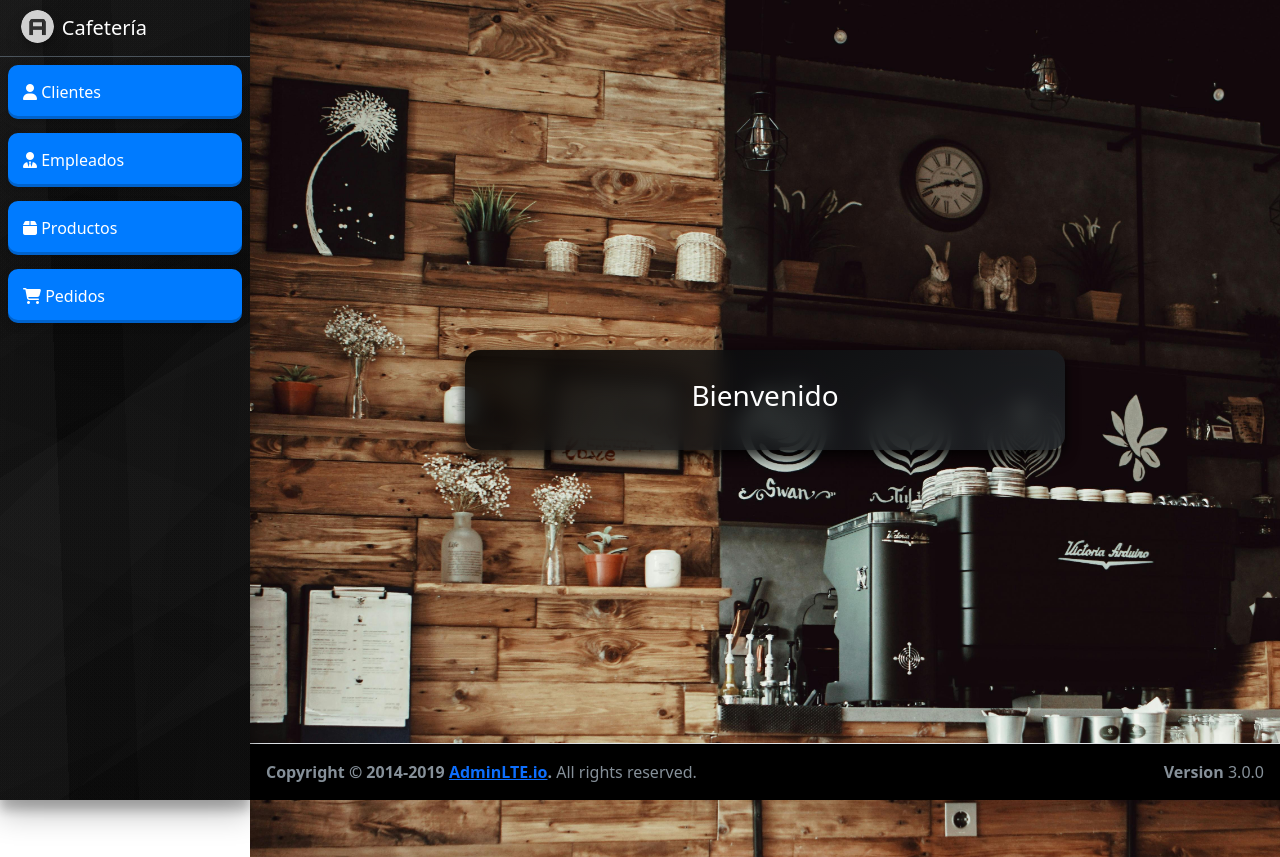
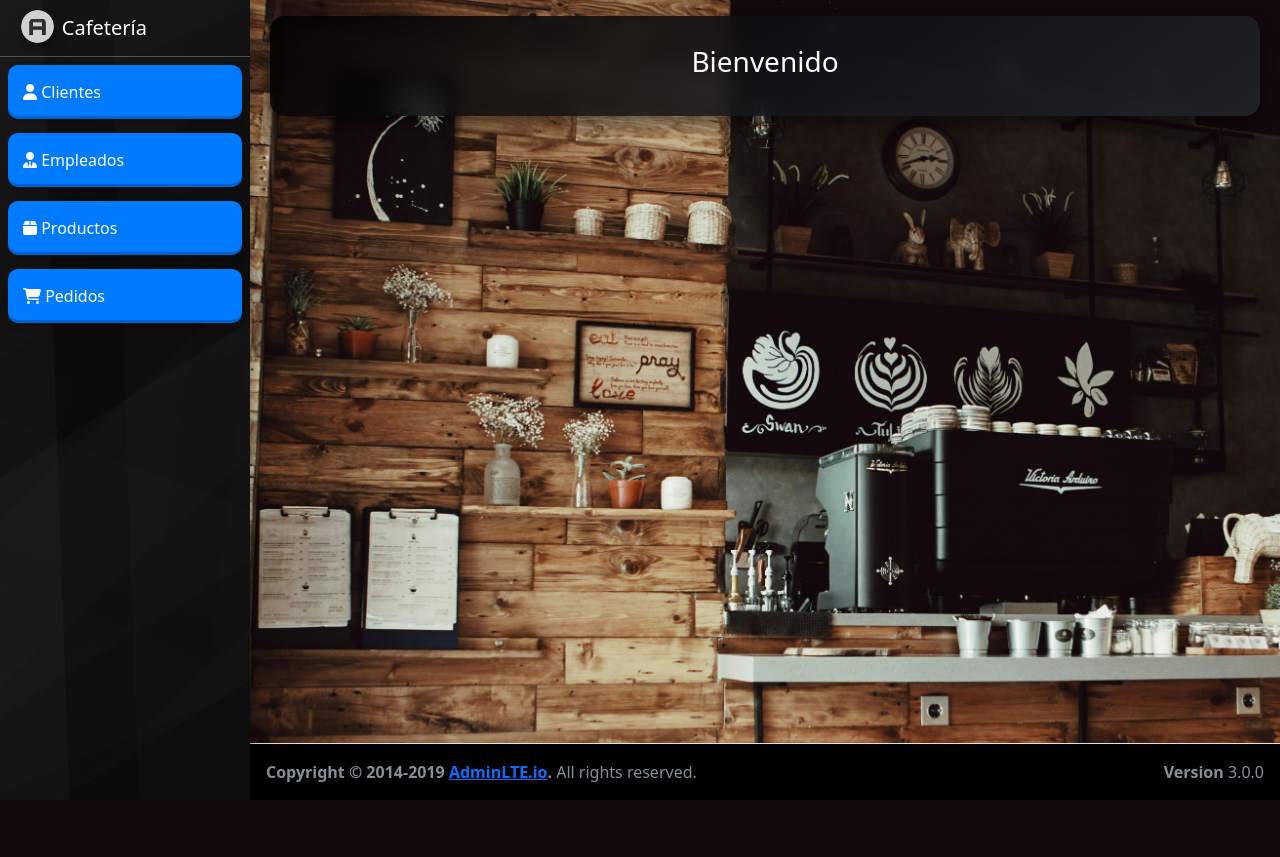
Before and after one commit to MiltoC/adminlte, a PHP site: page / in a window 1280 px wide. After the commit the page ends 800 px from the top, so only its background shows below. Run offline with PHP 8.4, Linux system fonts and the light colour scheme; some libraries are stand-ins or nearby versions.

Commit message:
diseño inicio

```diff
--- a/index.php
+++ b/index.php
@@ -43,7 +43,7 @@
   <!-- Main Sidebar Container -->
   <aside class="main-sidebar sidebar-dark-primary elevation-4" id="menu-lateral">
     <!-- Brand Logo -->
-    <a href="index3.html" class="brand-link">
+    <a href="/adminlte/index.php" class="brand-link">
       <img src="/adminlte/vendor/almasaeed2010/adminlte/dist/img/AdminLTELogo.png" alt="AdminLTE Logo" class="brand-image img-circle elevation-3"
            style="opacity: .8">
       <span class="brand-text font-weight-light">Cafetería</span>
@@ -89,7 +89,7 @@
   </aside>
 
   <!-- Content Wrapper. Contains page content -->
-  <div class="content-wrapper" style="background-image: url(/adminlte/img/fnd.jpg); background-size: cover; background-position: center; background-repeat: no-repeat;">
+  <div class="content-wrapper py-3" style="background-image: url(/adminlte/img/fnd.jpg); background-size: cover; background-position: center; background-repeat: no-repeat;">
     <!-- Content Header (Page header) -->
 
     <!-- /.content-header -->
@@ -97,13 +97,9 @@
     <!-- Main content -->
     <section class="content">
       <div class="container-fluid" >
-        <div id="contenedor-principal" >
-          <div id="contenido">
-            <div class="card-1 cont2">
+      <div class="card-1 cont2">
               <h3 style="text-align: center">Bienvenido</h3>
             </div>
-          </div>
-        </div>
       </div>
     </section>
     <!-- /.content -->
--- a/views/clientes-editar.php
+++ b/views/clientes-editar.php
@@ -26,8 +26,8 @@
                 <div id="contenido">
                     <div class="card-1">
                     <div class="card-header-1">
-                        <h5 class="card-title-1">Agregar Nuevo Cliente</h5>
-                        <p class="card-text-1">Ingresa los detalles del nuevo cliente.</p>
+                        <h5 class="card-title-1">Editar Cliente</h5>
+                        <p class="card-text-1">Actualice los datos del cliente.</p>
                     </div>
                     <div class="card-body-1">
                     <form id="edit-form" action="../controller/clientes-actualizar.php" method="POST">
--- a/views/form-clientes.php
+++ b/views/form-clientes.php
@@ -52,7 +52,7 @@
   <!-- Main Sidebar Container -->
   <aside class="main-sidebar sidebar-dark-primary elevation-4" id="menu-lateral">
     <!-- Brand Logo -->
-    <a href="index3.html" class="brand-link">
+    <a href="/adminlte/index.php" class="brand-link">
       <img src="/adminlte/vendor/almasaeed2010/adminlte/dist/img/AdminLTELogo.png" alt="AdminLTE Logo" class="brand-image img-circle elevation-3"
            style="opacity: .8">
       <span class="brand-text font-weight-light">Cafetería</span>
```
